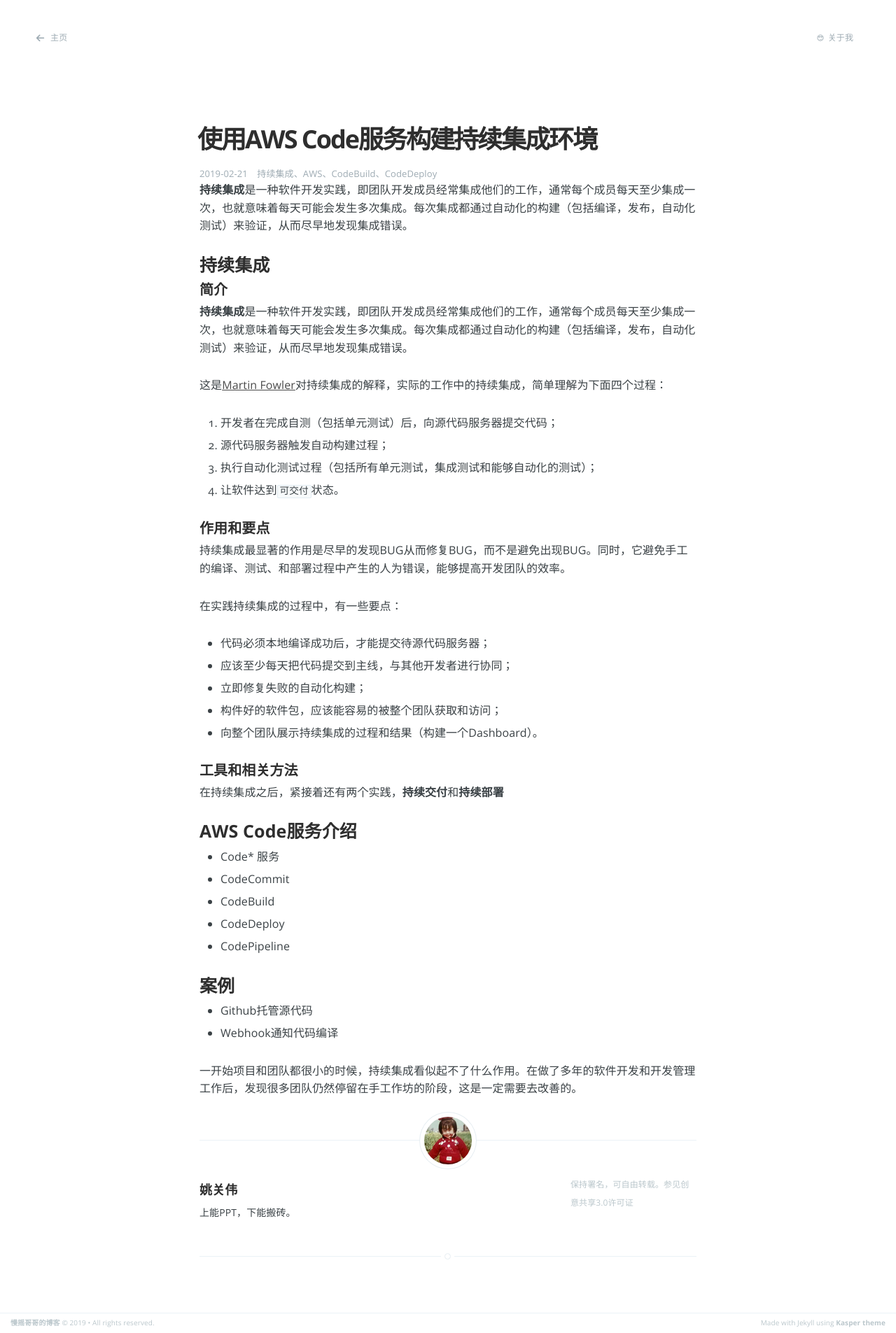
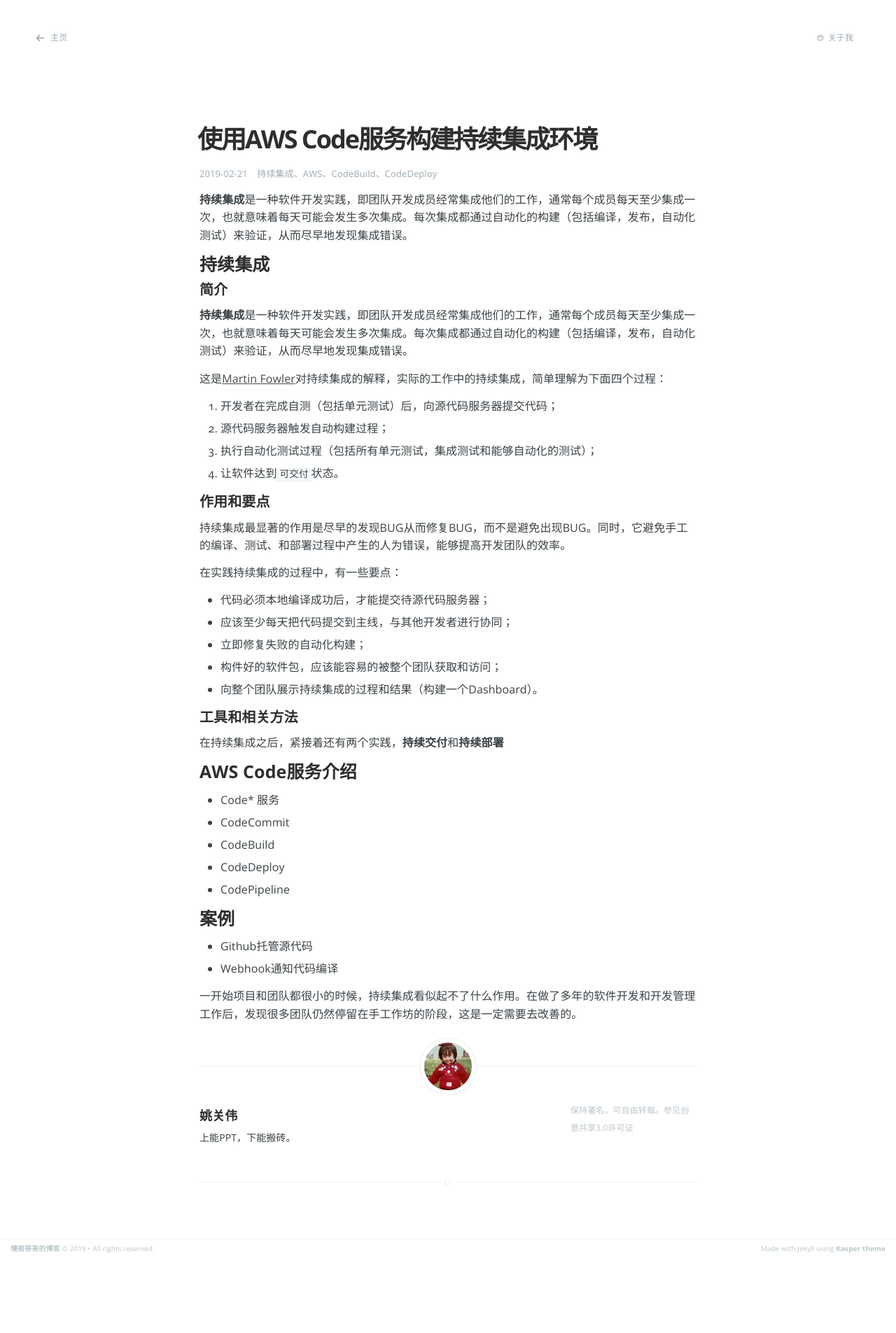
Before and after one commit to aaronyao/aaronyao.github.io, a Jekyll site: the page built from _posts/2019-02-21-continuously-integration-by-aws-code-service.markdown, in a window 1280 px wide. Shown: the whole page at 70% size. Built offline with Jekyll 4.4.1, drawn with Linux system fonts in a browser that asks for light colours; after the commit the page ends 1798 px from its top, so only the background shows below that.

Commit message:
Update font

```diff
--- a/assets/css/screen.css
+++ b/assets/css/screen.css
@@ -267,7 +267,7 @@
     -webkit-font-feature-settings: 'liga' 1, 'onum' 1, 'kern' 1;
     -moz-font-feature-settings: 'liga' 1, 'onum' 1, 'kern' 1;
     -o-font-feature-settings: 'liga' 1, 'onum' 1, 'kern' 1;
-    margin: 0 0 1.75em 0;
+    margin: 0.85em 0;
 }
 
 ol, ul {
@@ -1591,7 +1591,7 @@
 
     p, ul, ol, dl {
         font-size: 0.95em;
-        margin: 0 0 2.5rem 0;
+        margin: 1.25rem 0;
     }
 
     .page-title {
```
